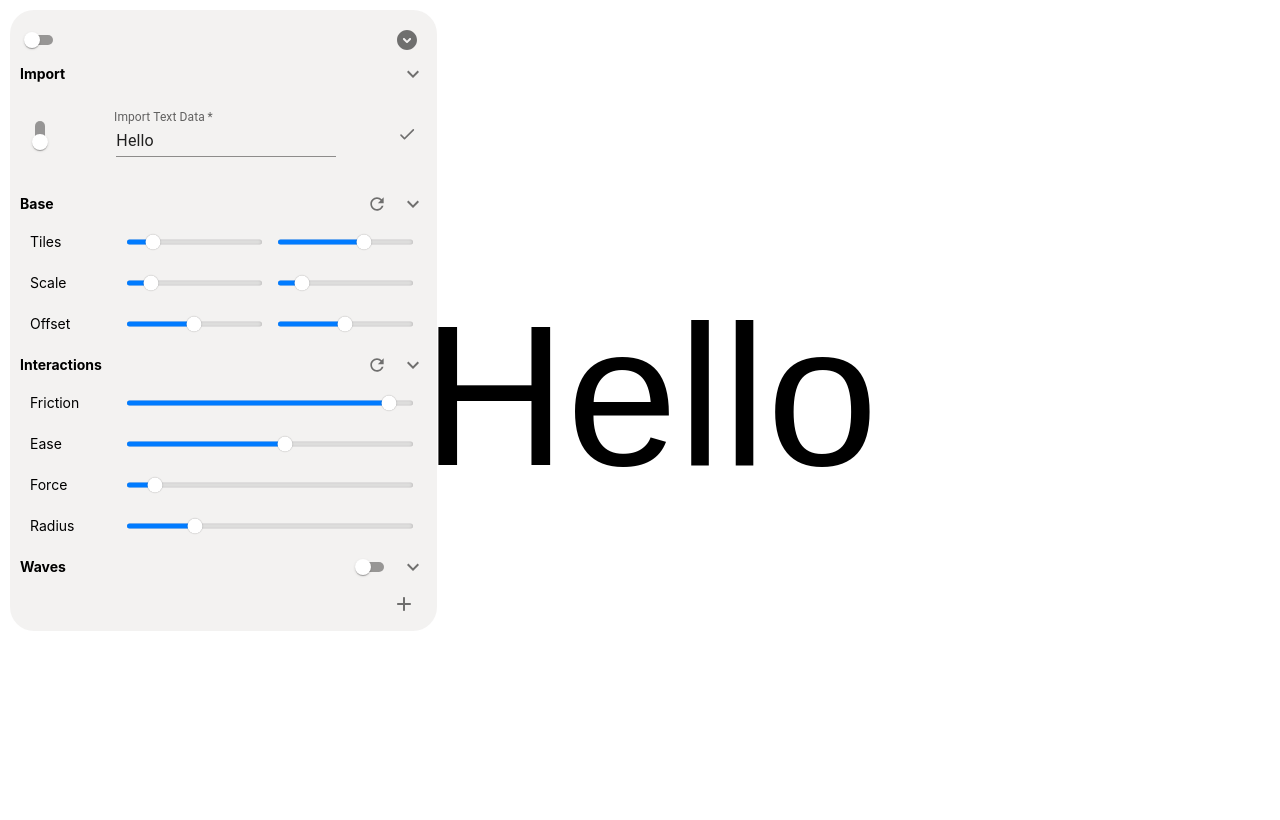
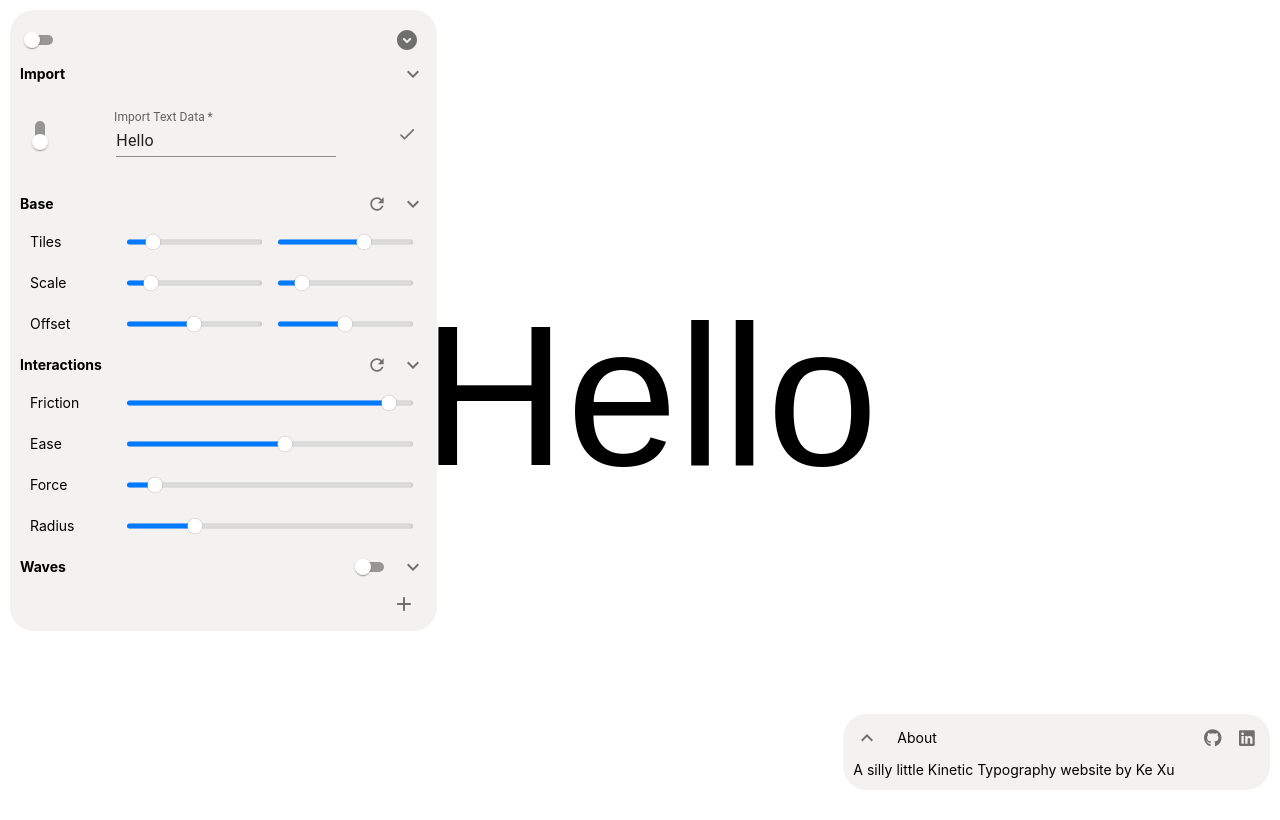
Before and after one commit to kefoto/p5landing, a React (Create React App) app: page / in a window 1280 px wide. Built offline with nearby package versions, Linux system fonts and the light colour scheme.

Commit message:
animation changes

```diff
--- a/package.json
+++ b/package.json
@@ -5,6 +5,8 @@
   "dependencies": {
     "@emotion/react": "^11.13.3",
     "@emotion/styled": "^11.13.0",
+    "@fortawesome/free-brands-svg-icons": "^6.6.0",
+    "@fortawesome/react-fontawesome": "^0.2.2",
     "@mui/icons-material": "^6.1.0",
     "@mui/joy": "^5.0.0-beta.48",
     "@mui/material": "^6.1.0",
--- a/src/components/elements/CollapsibleSection.js
+++ b/src/components/elements/CollapsibleSection.js
@@ -9,7 +9,6 @@ const CollapsibleSection = ({ title, children, button_module = null }) => {
   const [isVisible, setIsVisible] = useState(true);
 
   const toggleVisibility = () => setIsVisible((prev) => !prev);
-
   //Button animation
   useEffect(() => {
     gsap.to(iconRef.current, {
--- a/src/components/elements/P5Canvas.js
+++ b/src/components/elements/P5Canvas.js
@@ -7,6 +7,8 @@ const P5Canvas = ({ data }) => {
   const canvasRef = useRef();
 
   //TODO: try not to rerender all of the base data:
+  //TODO: try to update the canvas based on the screen
+  //TODO: try to set up the image properly
   // if the display switch for the element is off, this does not update
   useEffect(() => {
     const {
--- a/src/layout/About.js
+++ b/src/layout/About.js
@@ -1,7 +1,53 @@
-import React from "react";
+import React, { useState } from "react";
+
+import { FontAwesomeIcon } from "@fortawesome/react-fontawesome";
+import { faGithub, faLinkedin } from "@fortawesome/free-brands-svg-icons";
+import { IconButton } from "@mui/material";
+import ExpandLessOutlinedIcon from "@mui/icons-material/ExpandLessOutlined";
+import CollapseWrapper from "../components/wrapper/CollapseWrapper";
 
 const About = () => {
-  return (<></>);
+  const [isVisible, setIsVisible] = useState(true);
+  const toggleVisibility = () => setIsVisible((prev) => !prev);
+
+  return (
+    <div
+      id="setting"
+      className={`fixed bottom-0 w-1/3 min-w-64
+    ${isVisible ? "right-0" : "-right-[calc(80vw/3)]"}
+    ${isVisible ? "rounded-[1.5rem]" : "rounded-[1.5rem]"} p-2.5 m-2.5
+             text-sm z-10 backdrop-blur bg-stone-200/50 transition-all duration-300 ease-in-out`}
+    >
+      <div id="title" className="flex items-center justify-between">
+        <div className="flex justify-end space-x-2 items-center">
+          <IconButton
+            size="small"
+            onClick={toggleVisibility}
+            sx={{
+              padding: "0.125rem",
+            }}
+          >
+            <ExpandLessOutlinedIcon />
+          </IconButton>
+          <p className="pl-2">About</p>
+        </div>
+
+        <div className="flex justify-end space-x-2">
+          <IconButton size="small">
+            <FontAwesomeIcon icon={faGithub} />
+          </IconButton>
+
+          <IconButton size="small">
+            <FontAwesomeIcon icon={faLinkedin} />
+          </IconButton>
+        </div>
+      </div>
+      <CollapseWrapper isVisible={isVisible}>
+        <div id="gutter" className="relative flex w-full pt-2"></div>
+          <p className="flex text-center">A silly little Kinetic Typography website by Ke Xu</p>
+      </CollapseWrapper>
+    </div>
+  );
 };
 
 export default About;
--- a/src/layout/Dashboard.js
+++ b/src/layout/Dashboard.js
@@ -40,7 +40,6 @@ const Dashboard = () => {
   // );
   // Function to handle form data change
   const handleFormDataChange = (newData) => {
-    // throttledSetFormData(newData);
     setFormData(newData);
     console.log(newData);
   };
@@ -52,6 +51,7 @@ const Dashboard = () => {
       {/* TODO: conditional */}
       <Setting formData={formData} onFormDataChange={handleFormDataChange}/>
       {/* <Render/> */}
+
       <P5Canvas data={formData} />
     </div>
   );
```
Also changed, not shown: 1 other file (tests, documents, lock files or other folders).
